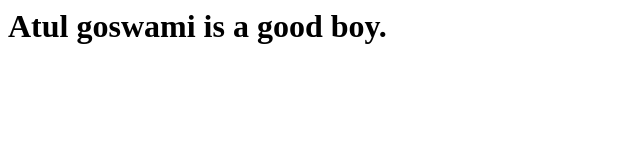
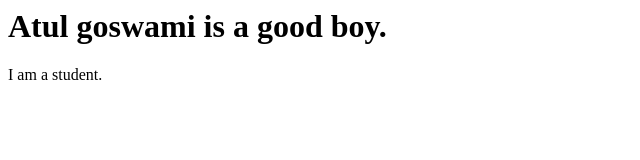
Before and after one commit to Atul-goswami/sample_repo, a plain HTML site: page index.html in a window 1280 px wide. Shown: the full height of the page, 0-640 px from the left. Drawn offline with Linux system fonts and the light colour scheme.

Commit message:
add a line

```diff
--- a/index.html
+++ b/index.html
@@ -1 +1,2 @@
 <h1>Atul goswami is a good boy.</h1>
+<p>I am a student.</p>
```
